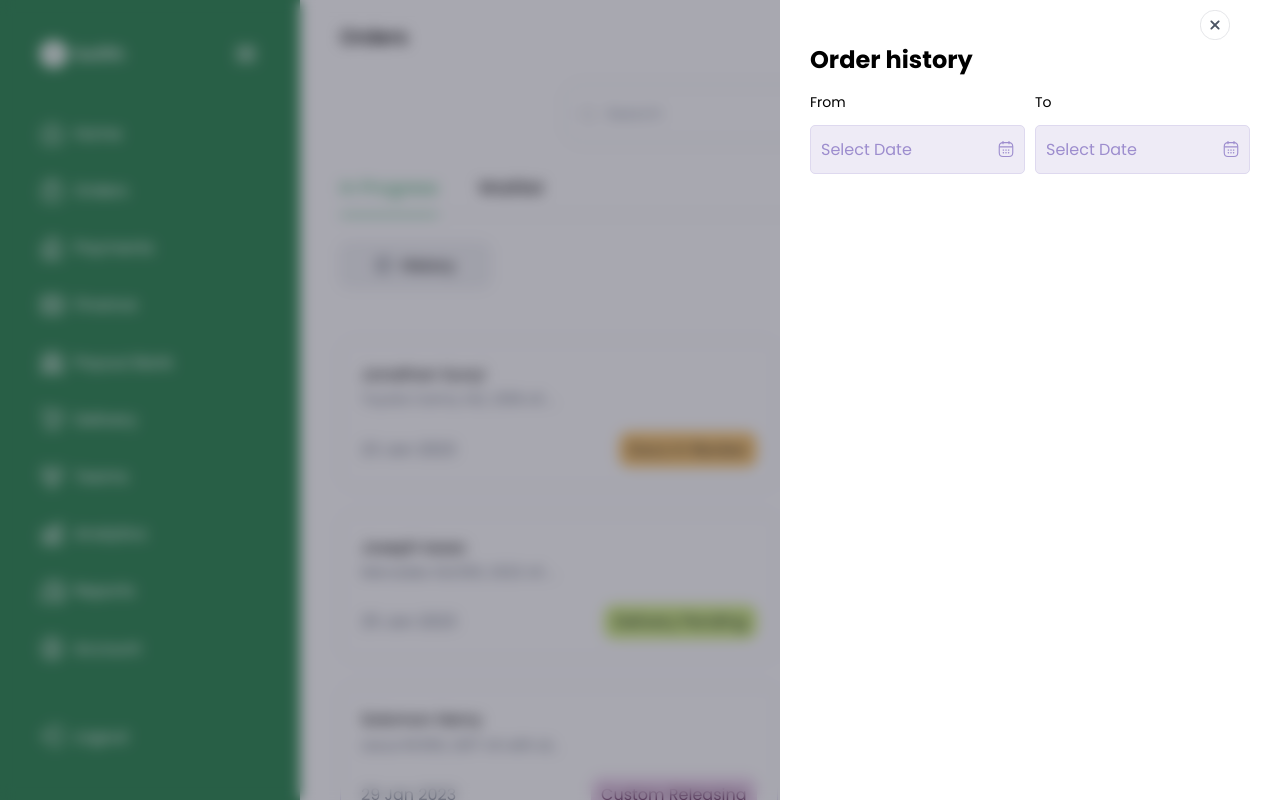
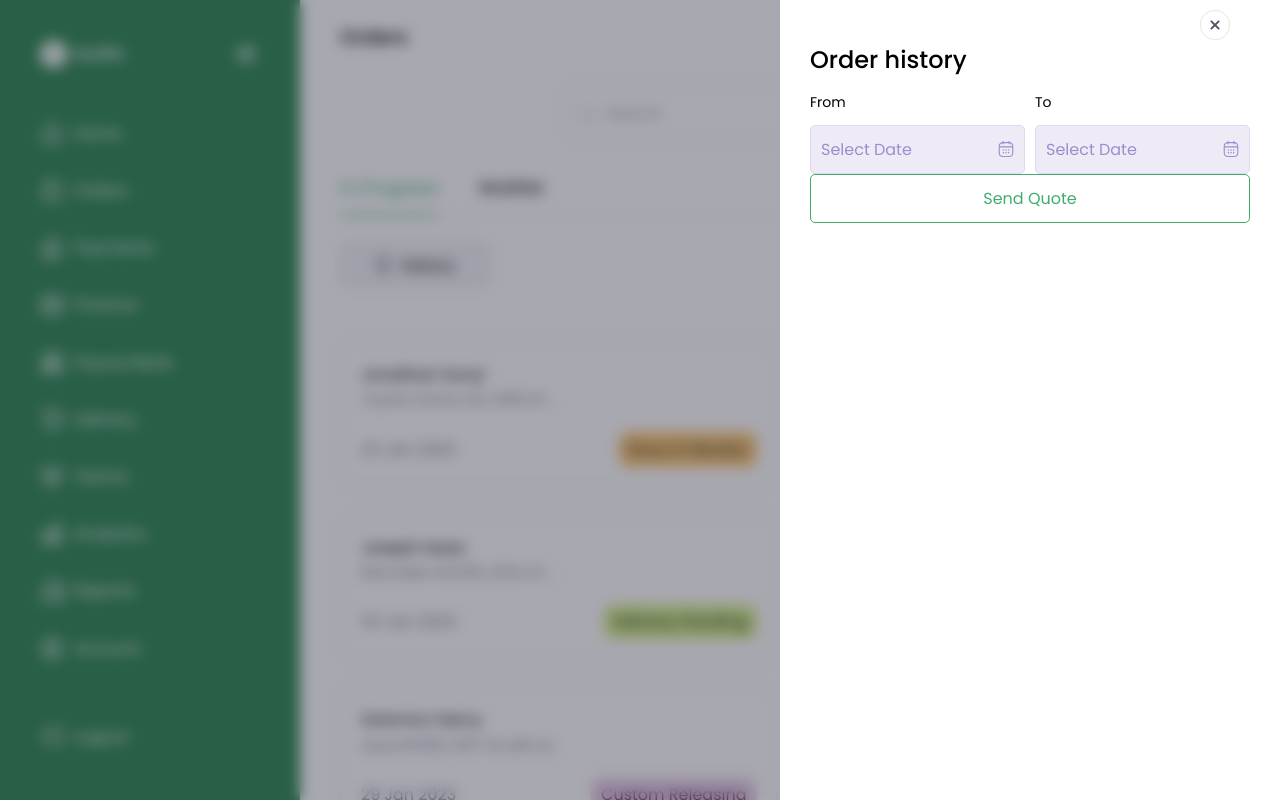
Before and after one commit to projects-for-clients/swifth, a React (Vite) app: page /dashboard/orders in a window 1280 px wide. Both pictures are taken after a click on the element "History". Built offline with nearby package versions, Linux system fonts and the light colour scheme.

Commit message:
working on history modal

```diff
--- a/src/container/dashboard/orders.tsx
+++ b/src/container/dashboard/orders.tsx
@@ -168,7 +168,10 @@ function orders() {
             />
           </figure>
 
-          <h3 className='text-[2.4rem] font-bold mb-4'>Order history</h3>
+          <section className='h-full'>
+            <h3 className="text-[2.4rem] font-Satoshi-Medium mb-4">
+              Order history
+            </h3>
             <div className="flex justify-between gap-4">
               <div className="grid gap-4 w-full">
                 <label className="text-[1.4rem]">From</label>
@@ -215,6 +218,13 @@ function orders() {
                 </div>
               </div>
             </div>
+
+            <button className="flex w-full h-full items-start ">
+              <span className="text-color-primary border border-color-primary rounded-lg w-full py-4">
+                Send Quote
+              </span>
+            </button>
+          </section>
         </div>
       </dialog>
       <main className="text-[1.6rem]">
```
Lines whose indentation alone changed are shown as unchanged.
